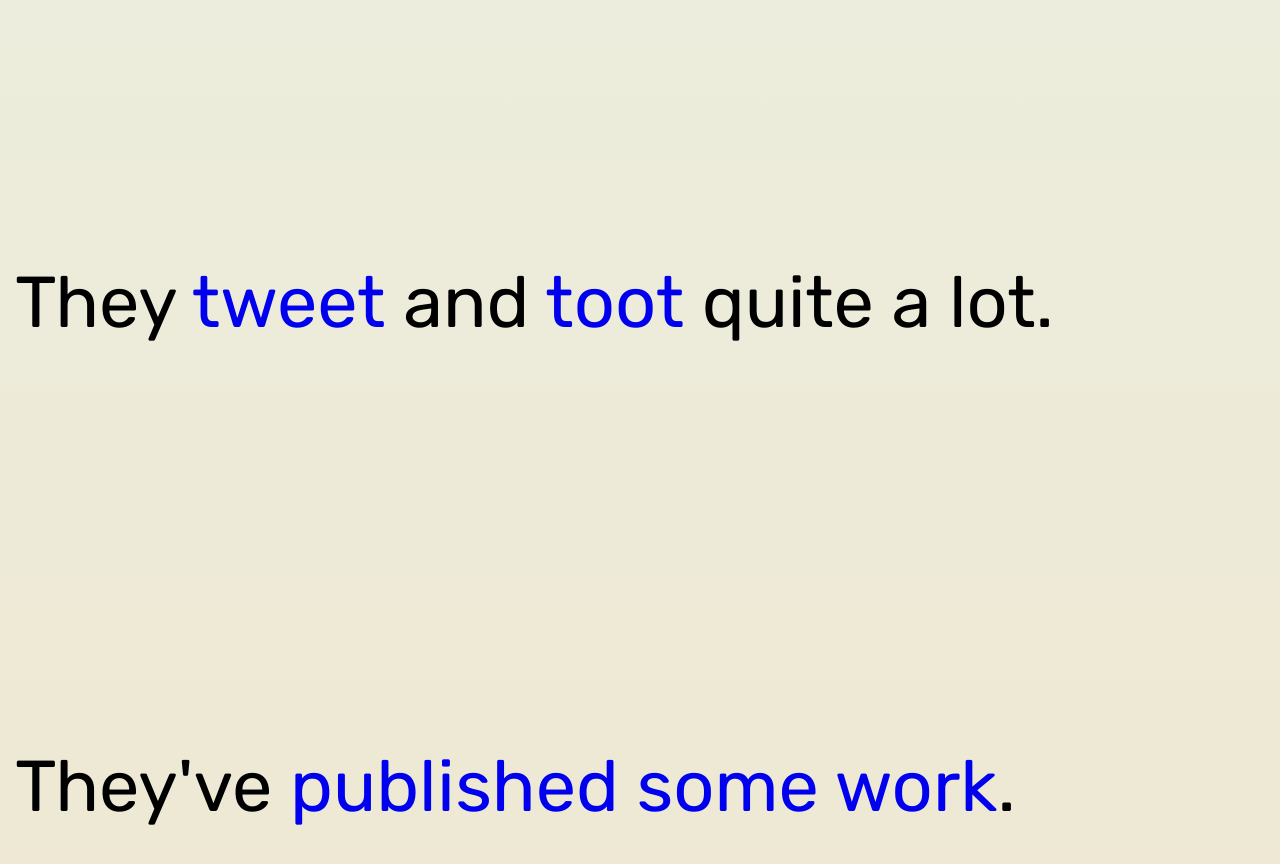
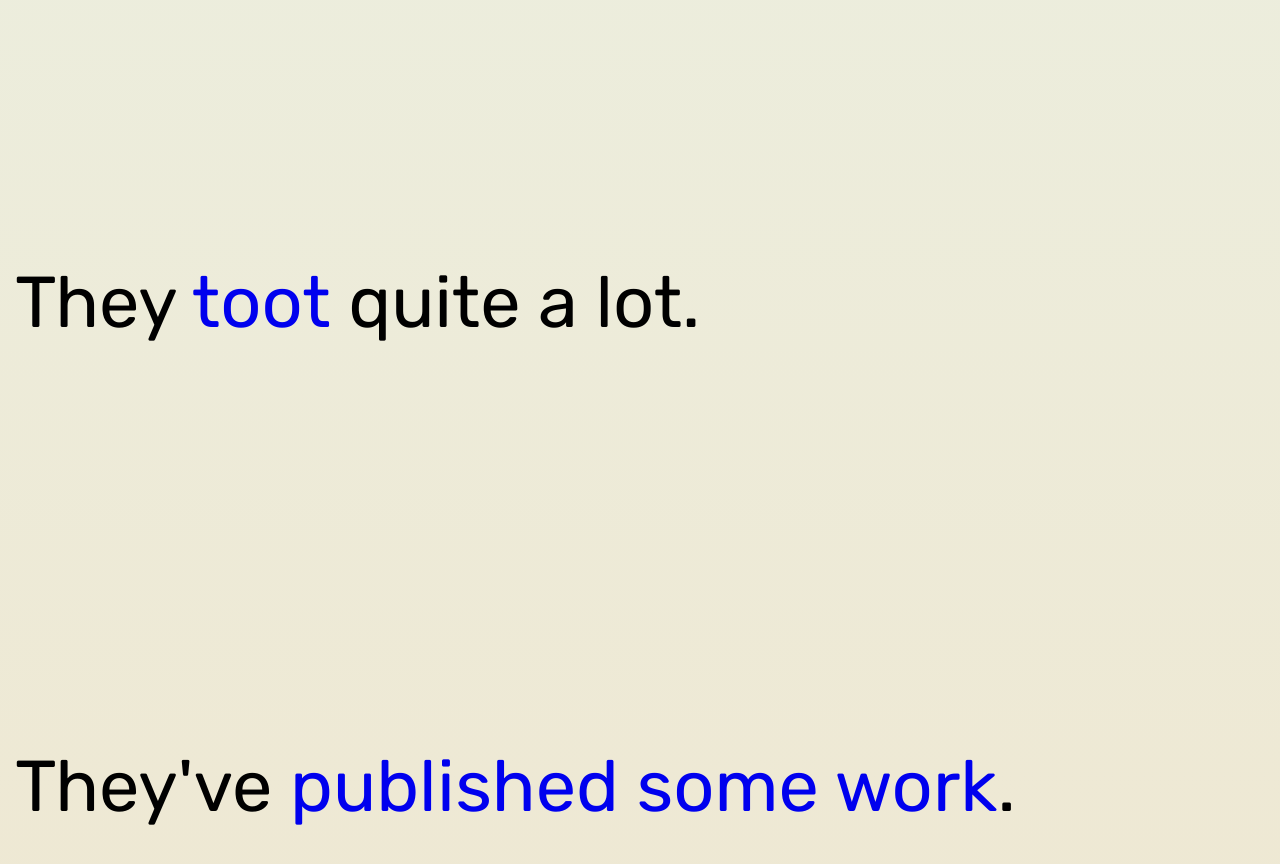
Before and after one commit to da5nsy/da5nsy.github.io, a Jekyll site: the page built from README.md, in a window 1280 px wide and 900 px high, scrolled down 3448 px. Shown: the top 864 px of the window. Built offline with Jekyll 4.4.1, drawn with Linux system fonts in a browser that asks for light colours; our own code applies the rules of GitHub Pages for plain Markdown files.

Commit message:
Remove twitter link

```diff
--- a/_layouts/home.html
+++ b/_layouts/home.html
@@ -72,7 +72,7 @@ p:hover {
 <p> They did a PhD at <a href="http://www.ucl.ac.uk">UCL</a>, and are currently a post-doc at <a href="https://www.nih.gov/">NIH</a>, working with <a href="https://irp.nih.gov/pi/bevil-conway">Bevil Conway</a> in the <a href="https://nei-lsr.github.io/Section-on-Perception-Cognition-and-Action/">Section on Perception, Cognition, and Action</a>.</p> <br><br><br><br><br><br><br><br><br><br><br><br>
 <p> Their code is on <a href="https://github.com/da5nsy">github</a>.</p> <br><br><br>
 <p> They have a <a href="/blog">blog</a>.</p> <br><br><br>
-<p> They <a href="https://twitter.com/da5nsy">tweet</a> and <a rel="me" href="https://social.coop/@da5nsy">toot</a> quite a lot.</p> <br><br><br>
+<p> They <a rel="me" href="https://social.coop/@da5nsy">toot</a> quite a lot.</p> <br><br><br>
 <p> They've <a href="https://orcid.org/0000-0002-4579-003X">published some work</a>.<br><br><br>
 <p> Here's their <a href="https://docs.google.com/document/d/1gxmgLmTFI2KiBUHRFqbd3hrYGeOn9QoaT4Ak0ogfvGg/edit?usp=sharing">academic cv</a>.</p> <br><br><br><br><br><br><br><br><br><br><br><br><br><br><br><br><br><br>
 
```
